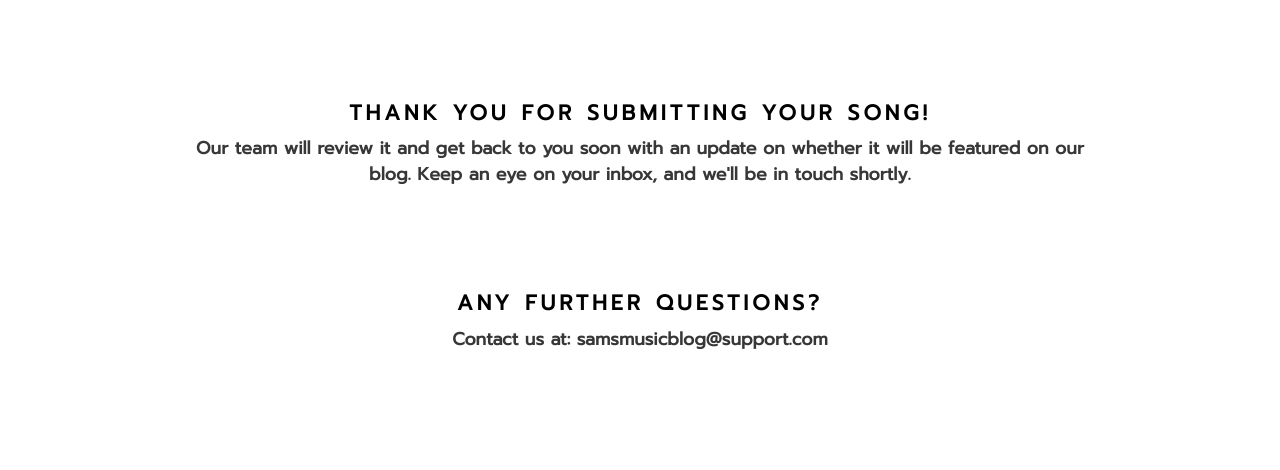
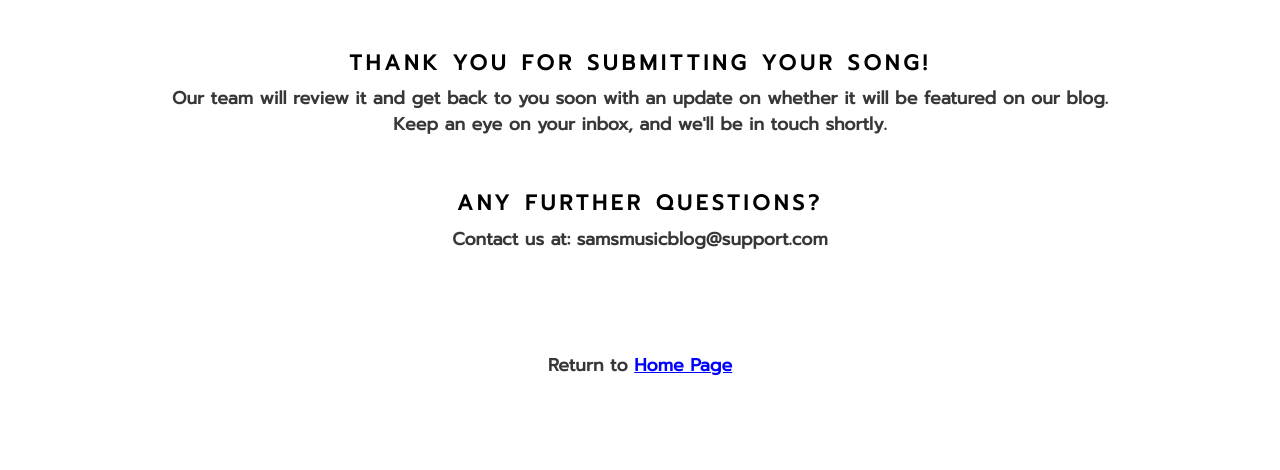
Before and after one commit to samuelkerstell/portfolio-project-1, a plain HTML site: page confirmation.html in a window 1280 px wide. Shown: the part 86-556 px from the top of the page. Drawn offline with Linux system fonts and the light colour scheme.

Commit message:
Add a return to home page text on the confirmation page

```diff
--- a/assets/css/style.css
+++ b/assets/css/style.css
@@ -254,27 +254,38 @@ footer {
     color: #373737;
 }
 
-/* confirmation */
+/* confirmation page */
 
 .song-sent>h3 {
     font-size: 120%;
-    margin-top: 100px;
+    margin-top: 50px;
     margin-bottom: .5%;
     color: #000000;
 }
 
 .song-sent>p {
     text-align: center;
-    padding: 0 5% 0 5%;
+    padding: 0 2.5% 0 2.5%;
 }
 
 .song-sent {
     font-size: 110%;
     font-weight: bold;
     color: #373737;
-
 }
 
+.confirmation-body {
+    min-height: 80vh;
+}
+
+.home-page {
+    color: #0000FF;
+    text-decoration: underline;
+}
+
+.song-sent > p:last-child {
+    margin-top: 100px;
+}
 
 /* Media queries */
 
@@ -287,7 +298,7 @@ footer {
 
 
 
-@media screen and (min-width: 950px) {
+@media screen and (min-width: 975px) {
     #logo {
         text-align: initial;
     }
@@ -308,11 +319,6 @@ footer {
     #menu,
     #logo {
         line-height: 75px;
-    }
-
-    #edm {
-        text-align: center;
-
     }
 
     input[type="submit"] {
--- a/confirmation.html
+++ b/confirmation.html
@@ -11,7 +11,7 @@
     <title>Sam's Music Blog</title>
 </head>
 
-<body>
+<body class="confirmation-body">
     <!--Header and navigation bar-->
     <header>
         <a href="index.html">
@@ -40,6 +40,8 @@
                 whether it will be featured on our blog. Keep an eye on your inbox, and we'll be in touch shortly.</p>
             <h3>Any Further Questions?</h3>
             <p>Contact us at: samsmusicblog@support.com</p>
+            <p>Return to <a href="index.html" class="home-page">Home Page</a></p>
+
         </div>
     </section>
     <!--Footer-->
```
Also changed, not shown: readme-doc/about-us2.jpg, readme-doc/contact-us.jpg, readme-doc/music-gallery.jpg, readme-doc/navigation-Bar.jpg (deleted), readme-doc/navigation-bar.jpg (added), 1 other file.
